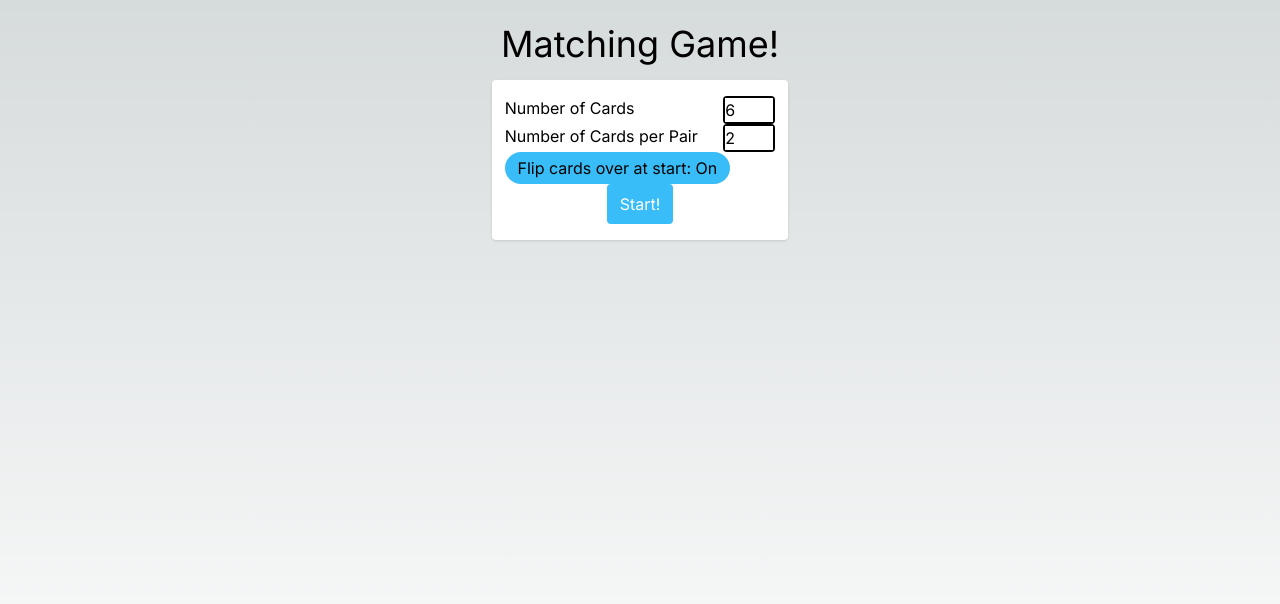
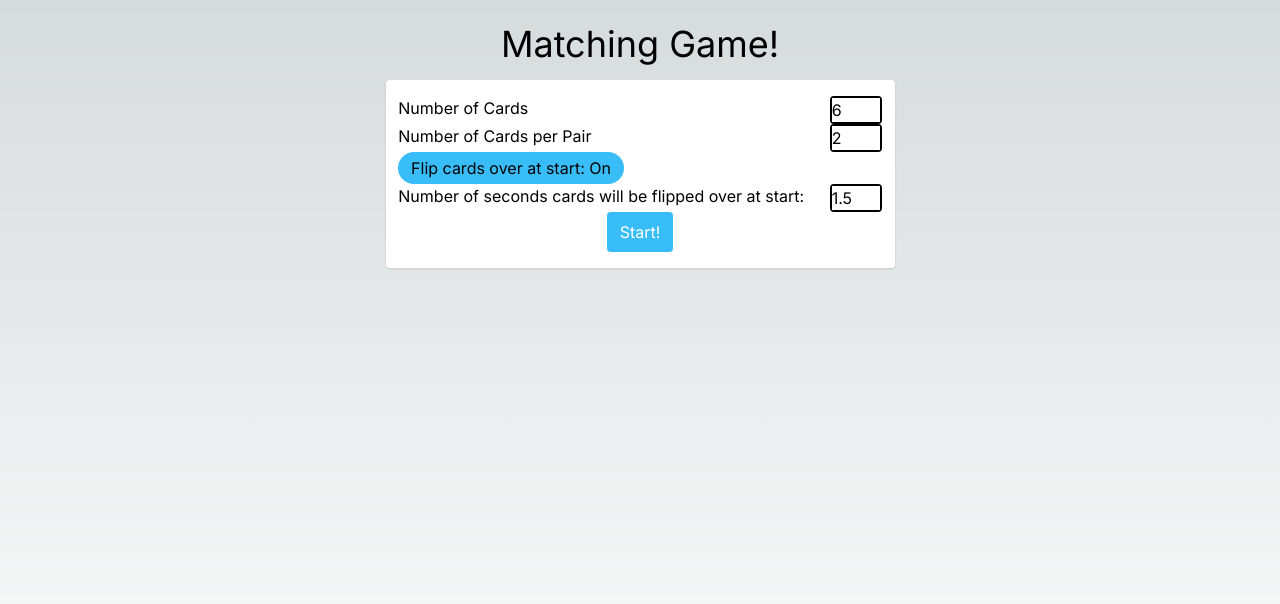
Before and after one commit to uriapete/BrowserMatchingGame-Next, a Next.js app: page / in a window 1280 px wide. Shown: the top 604 px of the page. Built offline with nearby package versions, Linux system fonts and the light colour scheme.

Commit message:
app/page.tsx - add setting section for initFlipDelay

```diff
--- a/src/app/page.tsx
+++ b/src/app/page.tsx
@@ -285,11 +285,19 @@ export default function Home(this: any) {
               <input type="number" name="num-match" id="config-num-match" className='w-12' defaultValue={2} required />
             </div>
           </div>
-          <div className="">
+          <div className="flex flex-row justify-between">
             <button className={`rounded-full px-[1vw] py-[.5vh] ${flipAtStart?"bg-sky-400 dark:bg-blue-800":"bg-gray-600"}`} onClick={(e)=>{
               e.preventDefault()
               setFlipAtStart(!flipAtStart)
             }}>Flip cards over at start: {flipAtStart?"On":"Off"}</button>
+          </div>
+          <div className="flex flex-row justify-between">
+            <div className="mr-[1vw]">
+              <label htmlFor="init-flip-delay">Number of seconds cards will be flipped over at start:</label>
+            </div>
+            <div className="border-black border-2 rounded ml-[1vw] dark:text-black">
+              <input type="number" step={.25} name="init-flip-delay" id="config-init-flip-delay" className='w-12' defaultValue={1.5} required={flipAtStart} />
+            </div>
           </div>
           <div className="">
             <h6 className='text-red-500 text-xl'><b>{configMsg}</b></h6>
```
